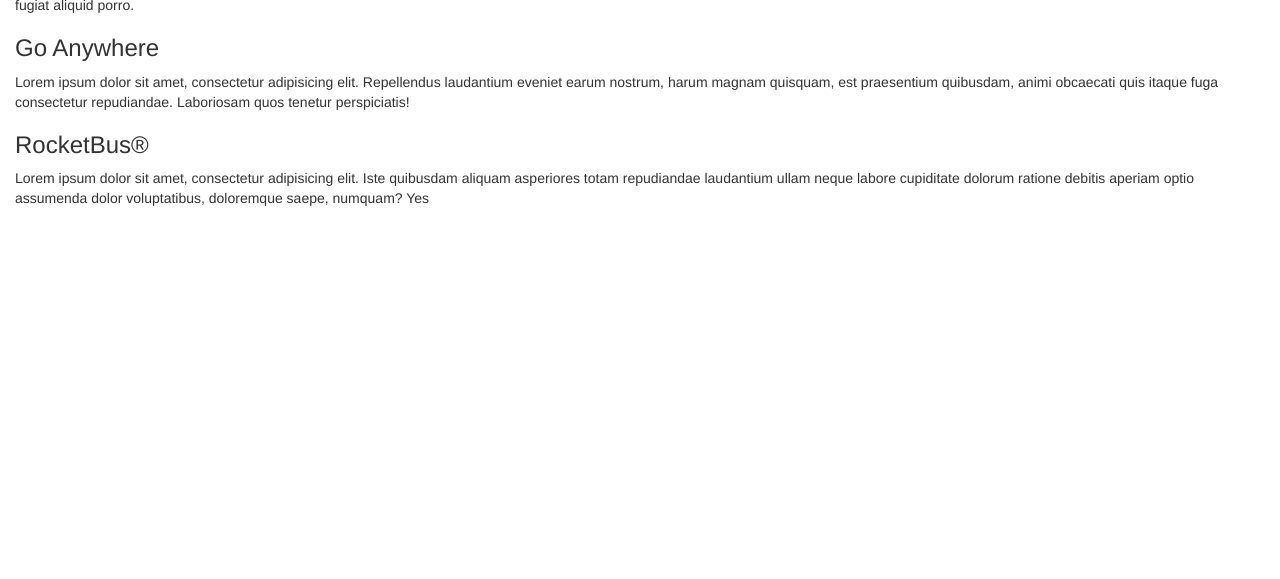
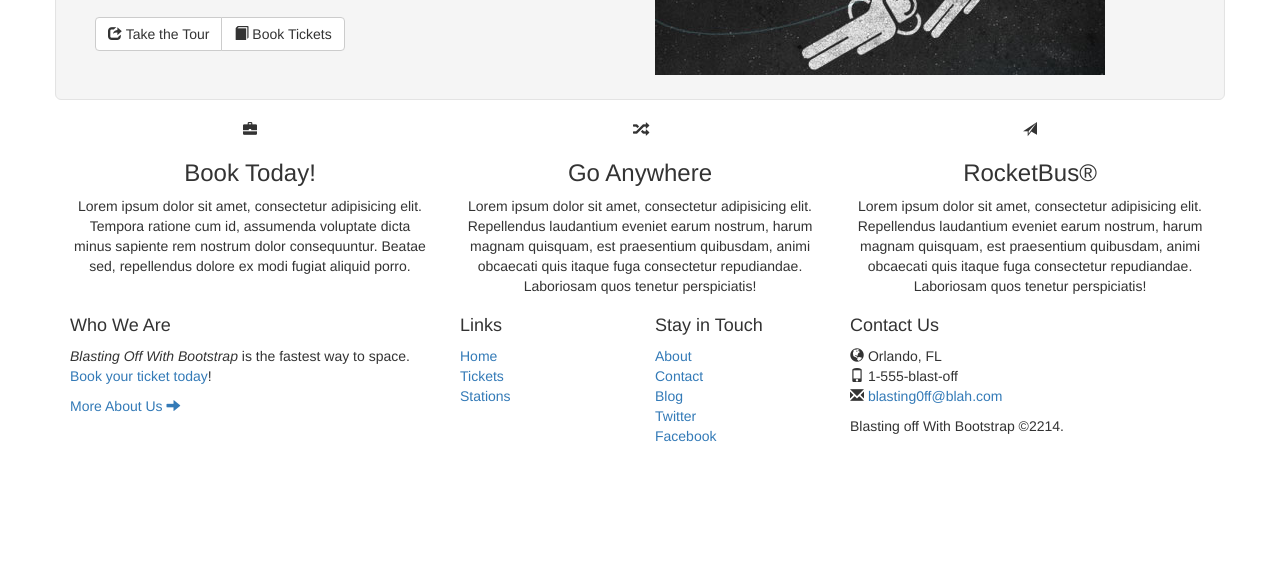
Before and after one commit to ab7/codeschool-bootstrap, a website: page src/index.html in a window 1280 px wide. Shown: the part 221-800 px from the top of the page. Drawn offline with nearby package versions, Linux system fonts and the light colour scheme; files that its build step writes are made by us from their sources.

Commit message:
added remaining content

```diff
--- a/src/index.html
+++ b/src/index.html
@@ -50,20 +50,92 @@
     </div>
 
 
-    <div>
+    <div class="container">
+      <div class="row well well-lg">
+        <div class="col-md-6">
           <h2>The Fastest Way to Space</h2>
-      <button type="button">Take the Tour</button>
-      <button type="button">Book Tickets</button>
+          <p class="lead">Make your way to space in our rocket, elevator or transporter.</p>
+          <div class="btn-group">
+            <button type="button" class="btn btn-default">
+              <span class="glyphicon glyphicon-share" aria-hidden="true"></span>
+              Take the Tour
+            </button>
+            <button type="button" class="btn btn-default">
+              <span class="glyphicon glyphicon-book" aria-hidden="true"></span>
+              Book Tickets
+            </button>
           </div>
-    <div class="container-fluid">
+        </div>
+        <div class="col-md-6 visible-md visible-lg">
+          <img src="static/img/img-header.jpg" alt="Blast off with Bootstrap">
+        </div>
+      </div>
+
+      <div class="row text-center features">
+        <div class="col-sm-4 col-xs-10 col-xs-offset-1 col-sm-offset-0">
+          <i class="glyphicon glyphicon-briefcase"></i>
           <h3>Book Today!</h3>
           <p>Lorem ipsum dolor sit amet, consectetur adipisicing elit. Tempora ratione cum id, assumenda voluptate dicta minus sapiente rem nostrum dolor consequuntur. Beatae sed, repellendus dolore ex modi fugiat aliquid porro.</p>
+        </div>
 
+        <div class="col-sm-4 col-xs-6">
+          <i class="glyphicon glyphicon-random"></i>
           <h3>Go Anywhere</h3>
           <p>Lorem ipsum dolor sit amet, consectetur adipisicing elit. Repellendus laudantium eveniet earum nostrum, harum magnam quisquam, est praesentium quibusdam, animi obcaecati quis itaque fuga consectetur repudiandae. Laboriosam quos tenetur perspiciatis!</p>
+        </div>
 
+        <div class="col-sm-4 col-xs-6">
+          <i class="glyphicon glyphicon-send"></i>
           <h3>RocketBus&reg</h3>
-      <p>Lorem ipsum dolor sit amet, consectetur adipisicing elit. Iste quibusdam aliquam asperiores totam repudiandae laudantium ullam neque labore cupiditate dolorum ratione debitis aperiam optio assumenda dolor voluptatibus, doloremque saepe, numquam? Yes</p>
+          <p>Lorem ipsum dolor sit amet, consectetur adipisicing elit. Repellendus laudantium eveniet earum nostrum, harum magnam quisquam, est praesentium quibusdam, animi obcaecati quis itaque fuga consectetur repudiandae. Laboriosam quos tenetur perspiciatis!</p>
+        </div>
+      </div>
+    </div>
+
+    <div class="footer">
+      <div class="container">
+        <div class="row">
+          <div class="col-sm-4 col-xs-6">
+            <h4>Who We Are</h4>
+            <p><i>Blasting Off With Bootstrap</i> is the fastest way to space. <a href="#">Book your ticket today</a>!</p>
+            <p><a href="#">More About Us <i class="glyphicon glyphicon-arrow-right"></i></a></p>
+          </div>
+
+          <div class="col-sm-2 col-xs-6">
+            <h4>Links</h4>
+            <ul class="list-unstyled">
+              <li><a href="#">Home</a></li>
+              <li><a href="#">Tickets</a></li>
+              <li><a href="#">Stations</a></li>
+            </ul>
+          </div>
+
+          <div class="clearfix visible-xs"></div>
+
+          <div class="col-sm-2 col-xs-6">
+            <h4>Stay in Touch</h4>
+            <ul class="list-unstyled">
+              <li><a href="#">About</a></li>
+              <li><a href="#">Contact</a></li>
+              <li><a href="#">Blog</a></li>
+              <li><a href="#">Twitter</a></li>
+              <li><a href="#">Facebook</a></li>
+            </ul>
+          </div>
+
+          <div class="col-sm-4 col-xs-6">
+            <h4>Contact Us</h4>
+            <ul class="list-unstyled">
+              <li><i class="glyphicon glyphicon-globe"></i> Orlando, FL</li>
+              <li><i class="glyphicon glyphicon-phone"></i> 1-555-blast-off</li>
+              <li><i class="glyphicon glyphicon-envelope"></i> <a href="#">blasting0ff@blah.com</a></li>
+            </ul>
+            <p>Blasting off With Bootstrap &copy;2214.</p>
+          </div>
+
+
+        </div>
+      </div>
     </div>
 
     <script src="https://ajax.googleapis.com/ajax/libs/jquery/2.1.3/jquery.min.js"></script>
```
Also changed, not shown: src/static/img/img-header.jpg (added). Lines whose indentation alone changed are shown as unchanged.
